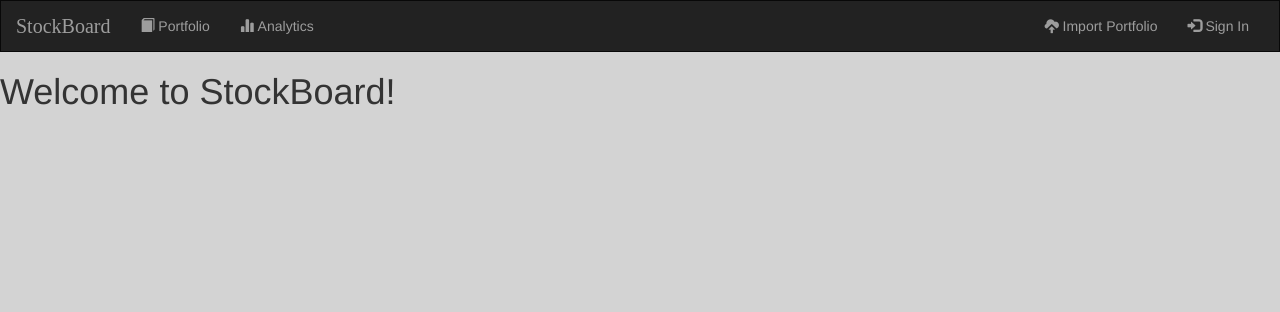
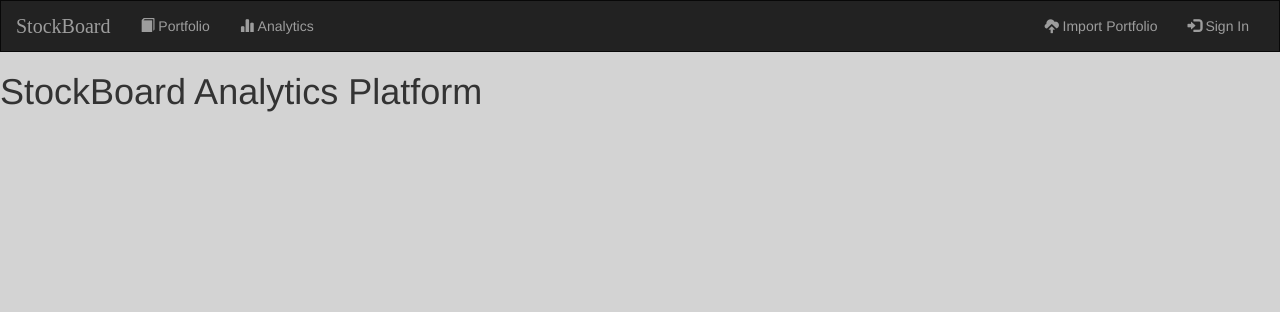
Before and after one commit to shamystic/stockboard, a Django app: page / in a window 1280 px wide. Shown: the top 312 px of the page. Run offline with Django 3.2, Linux system fonts and the light colour scheme; some libraries are stand-ins or nearby versions; some web fonts are replaced.

Commit message:
changed homepage

```diff
--- a/portfolio/templates/portfolio/index.html
+++ b/portfolio/templates/portfolio/index.html
@@ -2,6 +2,6 @@
 {% block body %}
 
 
-<h1>Welcome to StockBoard!</h1>
+<h1>StockBoard Analytics Platform</h1>
 
 {%  endblock %}
--- a/portfolio/urls.py
+++ b/portfolio/urls.py
@@ -11,7 +11,7 @@ urlpatterns = [
 
     url(r'company/add/$', views.CompanyCreate.as_view(), name = "company-add"),
 
-    url(r'company/add-stock/$', views.StockCreate.as_view(success_url="/"), name = "stock-add"),
+    url(r'company/add-stock/$', views.StockCreate.as_view(success_url="/portfolio"), name = "stock-add"),
 
     url(r'^(?P<pk>[0-9]+)/$', views.DetailView.as_view(), name = 'detail'),
 
```
Also changed, not shown: db.sqlite3.
